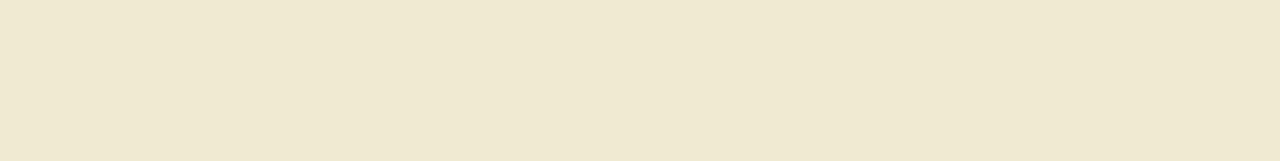
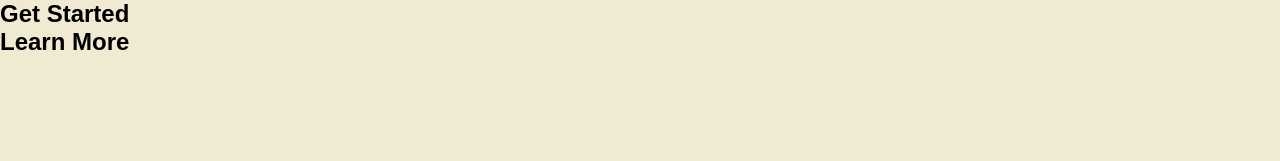
Before and after one commit to gordondhuang/Caf-Fiend, a plain HTML site: page index.html in a window 1280 px wide. Shown: the top 161 px of the page. Drawn offline with Linux system fonts and the light colour scheme.

Commit message:
Need to make two buttons for Get Started and LK

```diff
--- a/index.html
+++ b/index.html
@@ -16,5 +16,10 @@
             caffeine consumption, providing personalized guidance for a healthier, more caffeine-consious
             lifestyle.</h>
     </div>
+    <div>
+        <h2 id="gs">Get Started</h2>
+        <h2 id="lm">Learn More</h2>
+
+    </div>
 </body>
 </html>
```
Also changed, not shown: style.css (line endings or trailing spaces).
